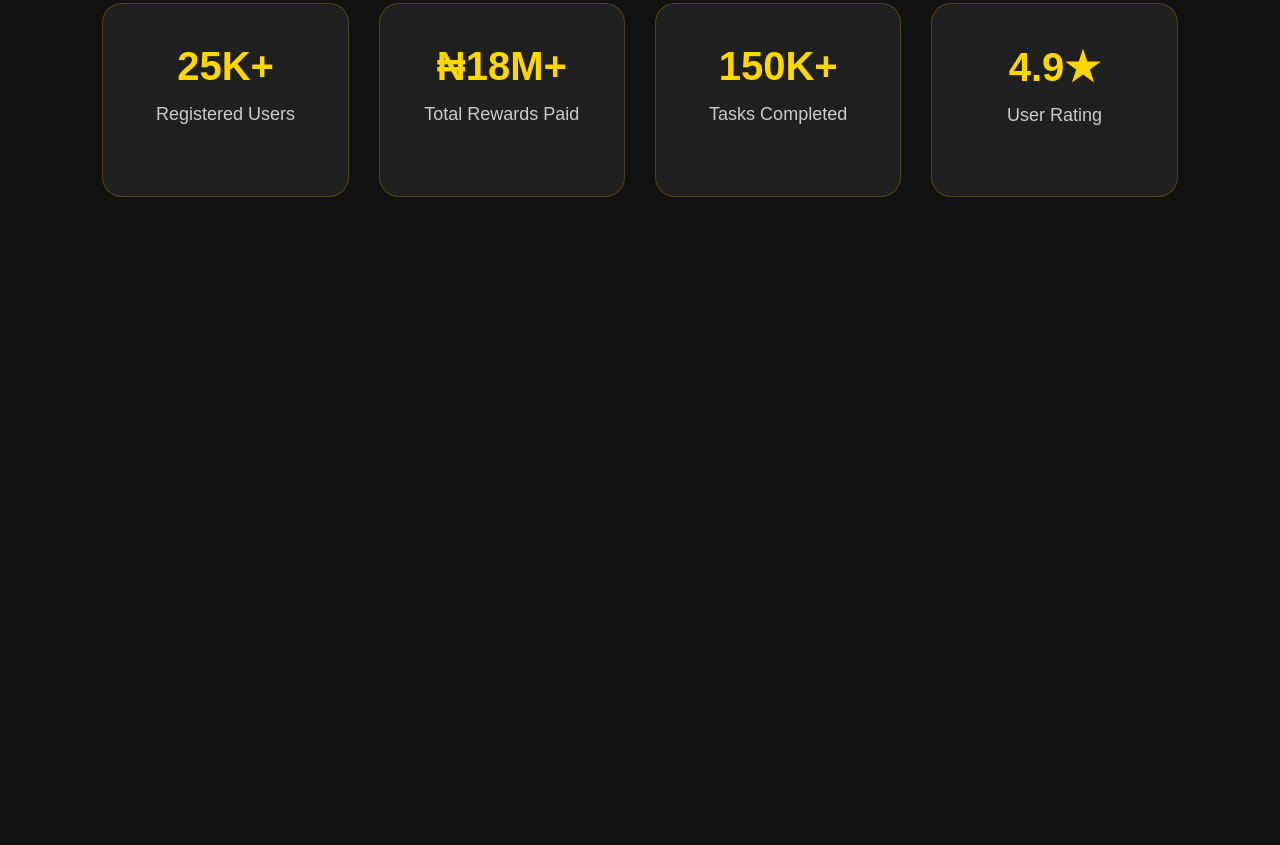
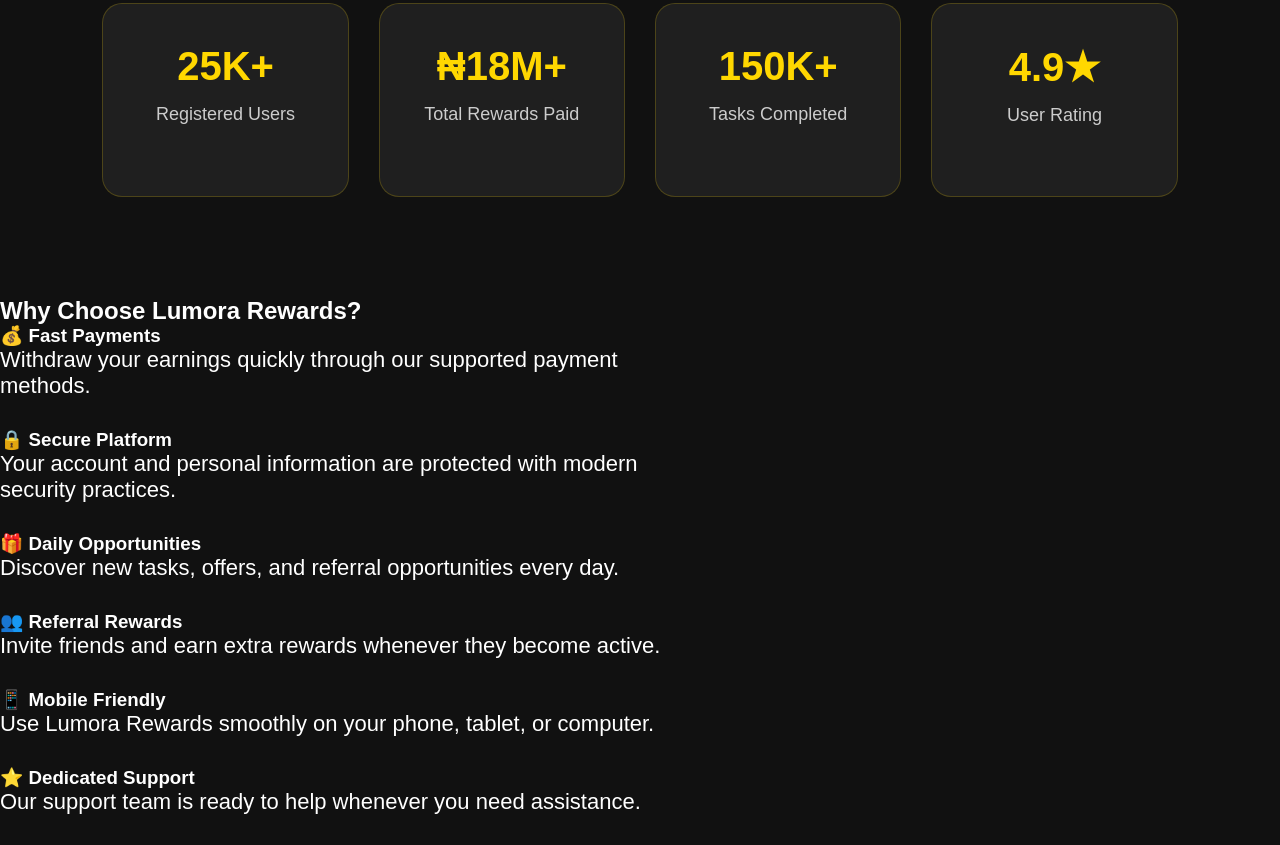
Before and after one commit to lumora591-rgb/lumora-rewards, a plain HTML site: page index.html in a window 1280 px wide. Shown: the part 1634-2479 px from the top of the page. Before the commit the page ends 1931 px from the top, so only its background shows below. Drawn offline with Linux system fonts and the light colour scheme.

Commit message:
Update index.html

```diff
--- a/index.html
+++ b/index.html
@@ -108,5 +108,44 @@
 
 </section>
 
+<section id="features" class="features">
+
+<h2>Why Choose Lumora Rewards?</h2>
+
+<div class="features-container">
+
+<div class="feature-card">
+<h3>💰 Fast Payments</h3>
+<p>Withdraw your earnings quickly through our supported payment methods.</p>
+</div>
+
+<div class="feature-card">
+<h3>🔒 Secure Platform</h3>
+<p>Your account and personal information are protected with modern security practices.</p>
+</div>
+
+<div class="feature-card">
+<h3>🎁 Daily Opportunities</h3>
+<p>Discover new tasks, offers, and referral opportunities every day.</p>
+</div>
+
+<div class="feature-card">
+<h3>👥 Referral Rewards</h3>
+<p>Invite friends and earn extra rewards whenever they become active.</p>
+</div>
+
+<div class="feature-card">
+<h3>📱 Mobile Friendly</h3>
+<p>Use Lumora Rewards smoothly on your phone, tablet, or computer.</p>
+</div>
+
+<div class="feature-card">
+<h3>⭐ Dedicated Support</h3>
+<p>Our support team is ready to help whenever you need assistance.</p>
+</div>
+
+</div>
+
+  </section>
 </body>
 </html>
```
